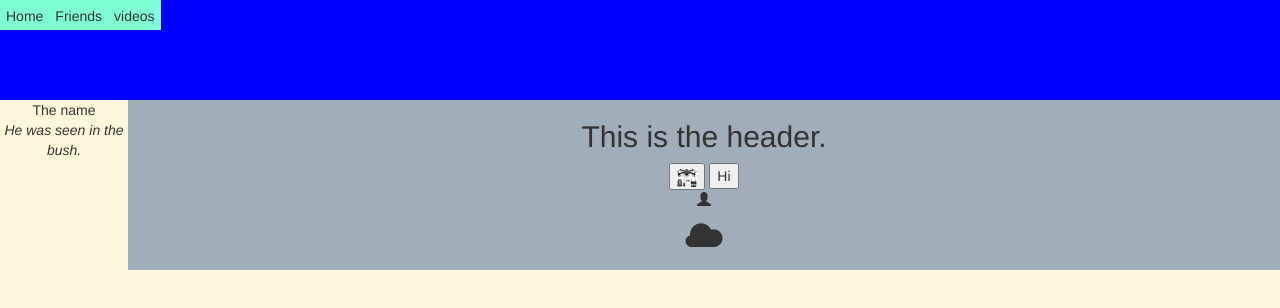
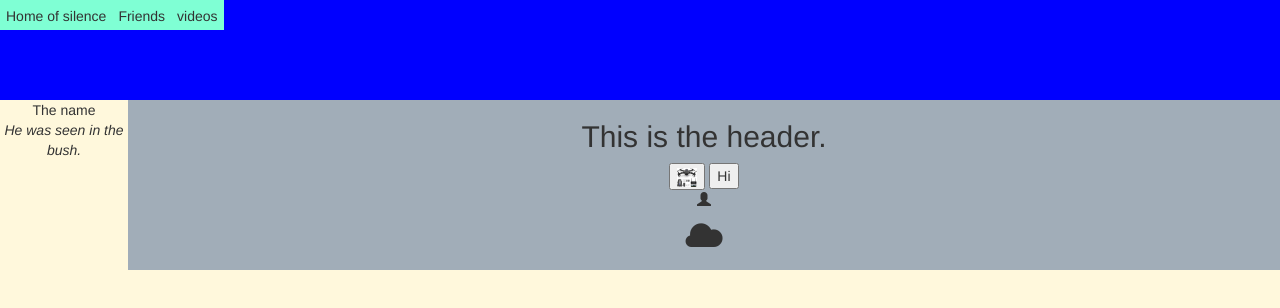
Before and after one commit to LatiVectors/Vectorsauto, a plain HTML site: page homepage.html in a window 1280 px wide. Drawn offline with nearby package versions, Linux system fonts and the light colour scheme.

Commit message:
Update homepage.html

```diff
--- a/homepage.html
+++ b/homepage.html
@@ -41,7 +41,7 @@
 <body>
     <div class="apple">
         <ul class="hlist">
-            <li>Home</li>
+            <li>Home of silence</li>
             <li>Friends</li>
             <li>videos</li>
         </ul>
```
